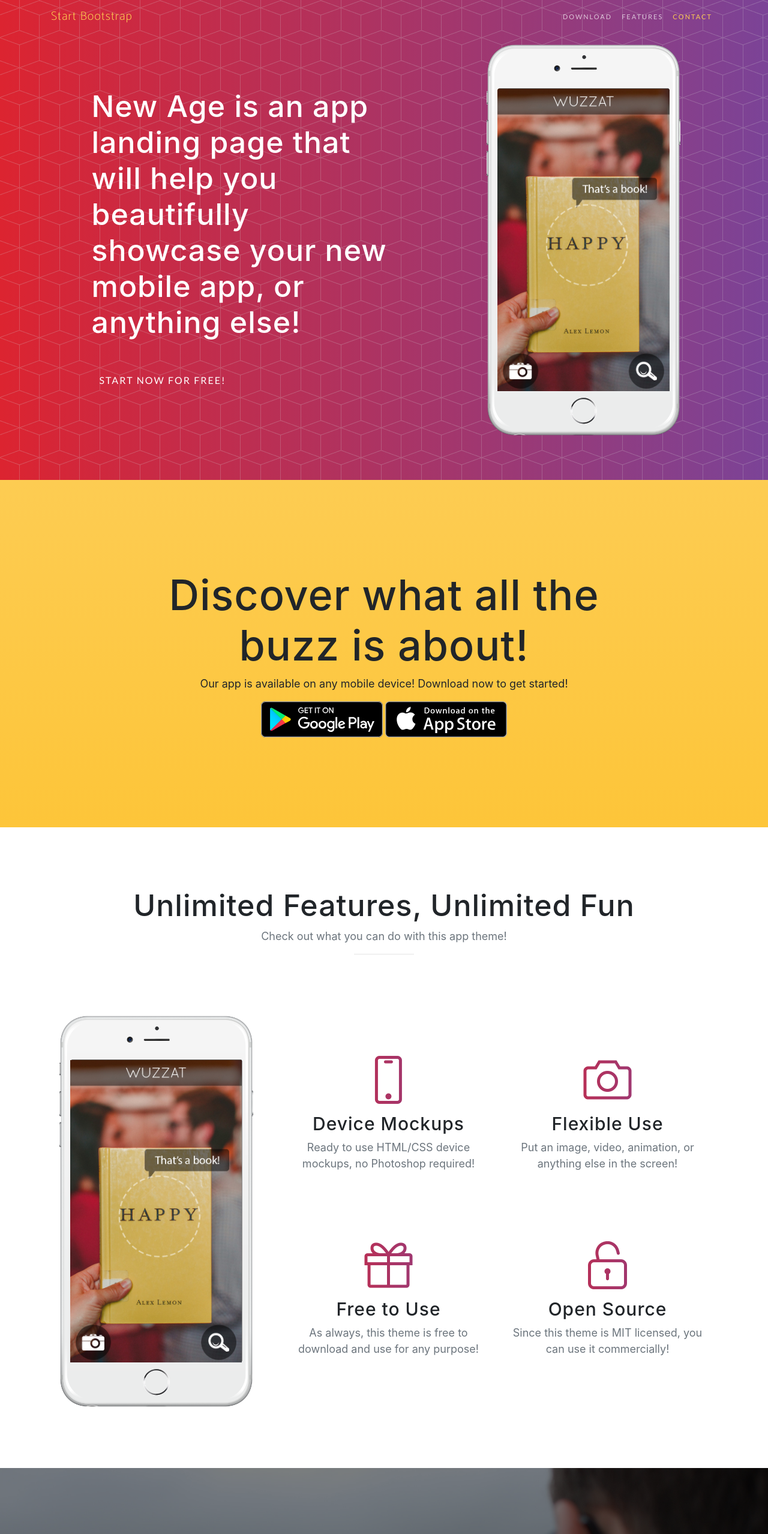
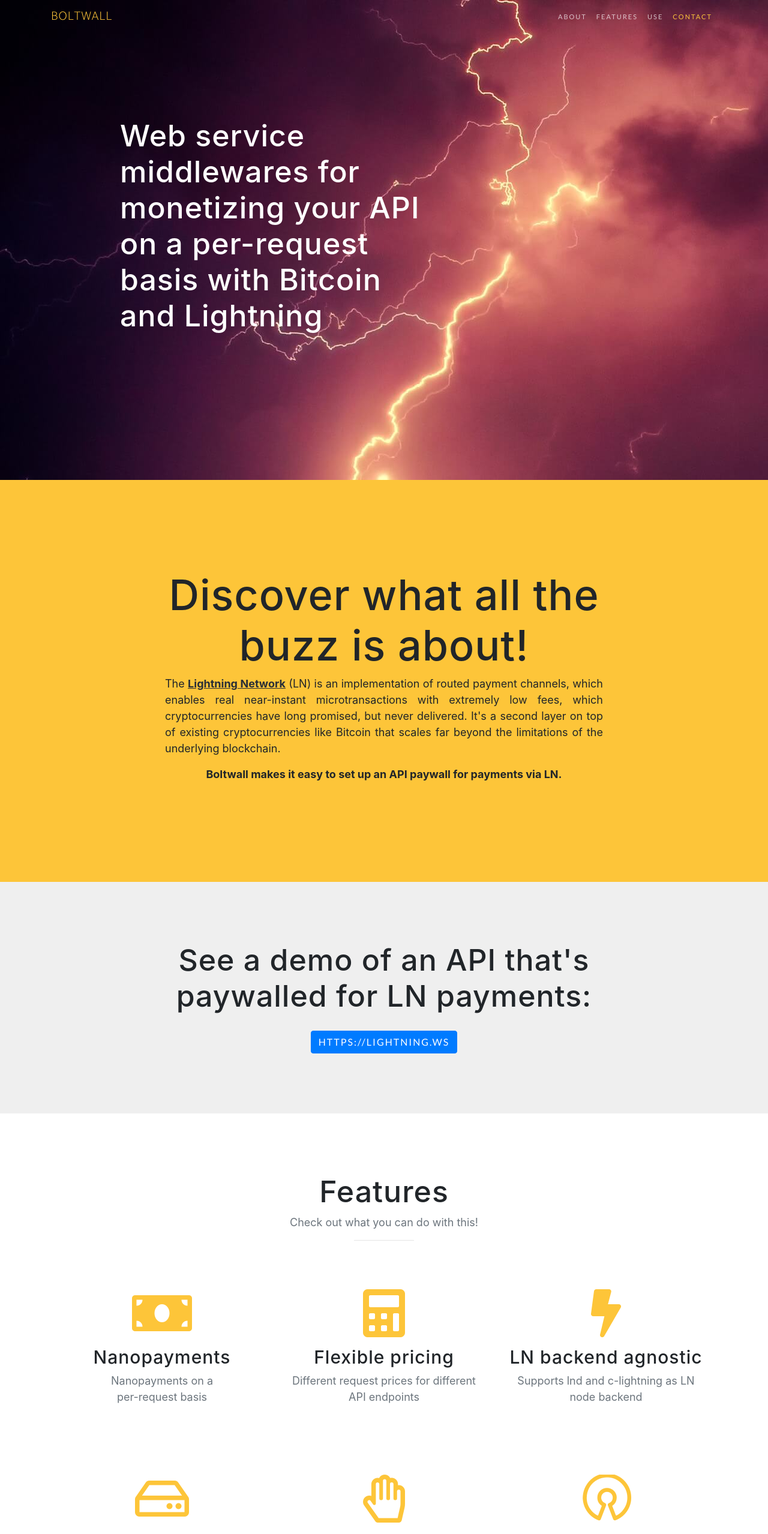
Before and after one commit to philippgille/boltwall.com, a website with bundled scripts: page index.html in a window 1280 px wide. Shown: the top 2557 px of the page at 60% size. Built offline with nearby package versions, Linux system fonts and the light colour scheme; a web font is replaced by a local one.

Commit message:
Add boltwall content

```diff
--- a/css/new-age.css
+++ b/css/new-age.css
@@ -15,13 +15,25 @@
 }
 
 a {
-  color: #fdcc52;
+    color: #FDC539;
     -webkit-transition: all .35s;
     transition: all .35s;
 }
 
-a:hover, a:focus {
-  color: #fcbd20;
+a.dark-link {
+    color: #292F36;
+    text-decoration: underline;
+}
+
+a.dark-link:hover,
+a.dark-link:focus {
+    color: #292F36;
+    font-weight: bold;
+}
+
+a:hover,
+a:focus {
+    color: #FDC539;
 }
 
 hr {
@@ -71,14 +83,16 @@
 }
 
 #mainNav .navbar-brand {
-  color: #fdcc52;
+    color: #FDC539;
     font-family: 'Catamaran', 'Helvetica', 'Arial', 'sans-serif';
     font-weight: 200;
     letter-spacing: 1px;
+    text-transform: uppercase;
 }
 
-#mainNav .navbar-brand:hover, #mainNav .navbar-brand:focus {
-  color: #fcbd20;
+#mainNav .navbar-brand:hover,
+#mainNav .navbar-brand:focus {
+    color: #FDC539;
 }
 
 #mainNav .navbar-toggler {
@@ -87,30 +101,30 @@
     color: #222222;
 }
 
-#mainNav .navbar-nav > li > a {
+#mainNav .navbar-nav>li>a {
     font-size: 11px;
     font-family: 'Lato', 'Helvetica', 'Arial', 'sans-serif';
     letter-spacing: 2px;
     text-transform: uppercase;
 }
 
-#mainNav .navbar-nav > li > a.active {
-  color: #fdcc52 !important;
+#mainNav .navbar-nav>li>a.active {
+    color: #FDC539 !important;
     background-color: transparent;
 }
 
-#mainNav .navbar-nav > li > a.active:hover {
+#mainNav .navbar-nav>li>a.active:hover {
     background-color: transparent;
 }
 
-#mainNav .navbar-nav > li > a,
-#mainNav .navbar-nav > li > a:focus {
+#mainNav .navbar-nav>li>a,
+#mainNav .navbar-nav>li>a:focus {
     color: #222222;
 }
 
-#mainNav .navbar-nav > li > a:hover,
-#mainNav .navbar-nav > li > a:focus:hover {
-  color: #fdcc52;
+#mainNav .navbar-nav>li>a:hover,
+#mainNav .navbar-nav>li>a:focus:hover {
+    color: #FDC539;
 }
 
 @media (min-width: 992px) {
@@ -121,15 +135,16 @@
     #mainNav .navbar-brand {
         color: fade(white, 70%);
     }
-  #mainNav .navbar-brand:hover, #mainNav .navbar-brand:focus {
+    #mainNav .navbar-brand:hover,
+    #mainNav .navbar-brand:focus {
         color: white;
     }
-  #mainNav .navbar-nav > li > a,
-  #mainNav .navbar-nav > li > a:focus {
+    #mainNav .navbar-nav>li>a,
+    #mainNav .navbar-nav>li>a:focus {
         color: rgba(255, 255, 255, 0.7);
     }
-  #mainNav .navbar-nav > li > a:hover,
-  #mainNav .navbar-nav > li > a:focus:hover {
+    #mainNav .navbar-nav>li>a:hover,
+    #mainNav .navbar-nav>li>a:focus:hover {
         color: white;
     }
     #mainNav.navbar-shrink {
@@ -139,16 +154,17 @@
     #mainNav.navbar-shrink .navbar-brand {
         color: #222222;
     }
-  #mainNav.navbar-shrink .navbar-brand:hover, #mainNav.navbar-shrink .navbar-brand:focus {
-    color: #fdcc52;
+    #mainNav.navbar-shrink .navbar-brand:hover,
+    #mainNav.navbar-shrink .navbar-brand:focus {
+        color: #FDC539;
     }
-  #mainNav.navbar-shrink .navbar-nav > li > a,
-  #mainNav.navbar-shrink .navbar-nav > li > a:focus {
+    #mainNav.navbar-shrink .navbar-nav>li>a,
+    #mainNav.navbar-shrink .navbar-nav>li>a:focus {
         color: #222222;
     }
-  #mainNav.navbar-shrink .navbar-nav > li > a:hover,
-  #mainNav.navbar-shrink .navbar-nav > li > a:focus:hover {
-    color: #fdcc52;
+    #mainNav.navbar-shrink .navbar-nav>li>a:hover,
+    #mainNav.navbar-shrink .navbar-nav>li>a:focus:hover {
+        color: #FDC539;
     }
 }
 
@@ -158,9 +174,9 @@
     padding-top: 150px;
     padding-bottom: 100px;
     color: white;
-  background: url("../img/bg-pattern.png"), #7b4397;
-  background: url("../img/bg-pattern.png"), -webkit-gradient(linear, right top, left top, from(#7b4397), to(#dc2430));
-  background: url("../img/bg-pattern.png"), linear-gradient(to left, #7b4397, #dc2430);
+    background: url("../img/lightning-bg.jpg"), #7b4397;
+    background: url("../img/lightning-bg.jpg"), -webkit-gradient(linear, right top, left top, from(#7b4397), to(#dc2430));
+    background: url("../img/lightning-bg.jpg"), linear-gradient(to left, #7b4397, #dc2430);
 }
 
 header.masthead .header-content {
@@ -239,7 +255,7 @@
 }
 
 section.features .section-heading {
-  margin-bottom: 100px;
+    margin-bottom: 30px;
 }
 
 section.features .section-heading h2 {
@@ -280,8 +296,9 @@
     font-size: 80px;
     display: block;
     margin-bottom: 15px;
-  background: -webkit-gradient(linear, right top, left top, from(#7b4397), to(#dc2430));
-  background: linear-gradient(to left, #7b4397, #dc2430);
+    /*background: -webkit-gradient(linear, right top, left top, from(#343C63), to(#FDC539));
+    background: linear-gradient(to left, #FDC539, #343C63);*/
+    background-color: #FDC539;
     -webkit-background-clip: text;
     -webkit-text-fill-color: transparent;
 }
@@ -289,7 +306,7 @@
 section.cta {
     position: relative;
     padding: 250px 0;
-  background-image: url("../img/bg-cta.jpg");
+    background-image: url("../img/lighnting-bg-2.jpg");
     background-position: center;
     background-size: cover;
 }
@@ -301,10 +318,24 @@
 
 section.cta .cta-content h2 {
     font-size: 50px;
-  max-width: 450px;
+    /*max-width: 450px;*/
+    margin-top: 0;
+    margin-bottom: 30px;
+    color: white;
+}
+
+section.cta .cta-content h3 {
     margin-top: 0;
     margin-bottom: 25px;
     color: white;
+    font-size: 24px;
+    text-align: center;
+}
+
+section.cta .cta-content .btn {
+    vertical-align: middle;
+    text-align: center;
+    margin-bottom: 30px;
 }
 
 @media (min-width: 768px) {
@@ -394,21 +425,28 @@
     color: rgba(255, 255, 255, 0.3);
 }
 
-footer ul li a:hover, footer ul li a:focus, footer ul li a:active, footer ul li a.active {
+footer ul li a:hover,
+footer ul li a:focus,
+footer ul li a:active,
+footer ul li a.active {
     text-decoration: none;
 }
 
+.bg-gray {
+    background-color: #efefef;
+}
+
 .bg-primary {
-  background: #fdcc52;
-  background: -webkit-gradient(linear, left top, left bottom, from(#fdcc52), to(#fdc539));
-  background: linear-gradient(#fdcc52, #fdc539);
+    background: #FDC539;
+    background: -webkit-gradient(linear, left top, left bottom, from(#FDC539), to(#fdc539));
+    background: linear-gradient(#FDC539, #fdc539);
 }
 
 .text-primary {
-  color: #fdcc52;
+    color: #FDC539;
 }
 
-.no-gutter > [class*='col-'] {
+.no-gutter>[class*='col-'] {
     padding-right: 0;
     padding-left: 0;
 }
@@ -419,10 +457,25 @@
     border-color: white;
 }
 
-.btn-outline:hover, .btn-outline:focus, .btn-outline:active, .btn-outline.active {
+.btn-primary {
     color: white;
-  border-color: #fdcc52;
-  background-color: #fdcc52;
+    border-color: #FDC539;
+    background-color: #FDC539;
+    margin-top: 20px;
+}
+
+.btn-primary:hover {
+    border-color: #343C63;
+    background-color: #343C63;
+}
+
+.btn-outline:hover,
+.btn-outline:focus,
+.btn-outline:active,
+.btn-outline.active {
+    color: white;
+    border-color: #FDC539;
+    background-color: #FDC539;
 }
 
 .btn {
@@ -436,3 +489,7 @@
     font-size: 11px;
     padding: 15px 45px;
 }
+
+disabled {
+    cursor: none;
+}
--- a/index.html
+++ b/index.html
@@ -8,7 +8,7 @@
     <meta name="description" content="">
     <meta name="author" content="">
 
-    <title>New Age - Start Bootstrap Theme</title>
+    <title>boltwall.com</title>
 
     <!-- Bootstrap core CSS -->
     <link href="vendor/bootstrap/css/bootstrap.min.css" rel="stylesheet">
@@ -24,7 +24,10 @@
     <link rel="stylesheet" href="device-mockups/device-mockups.min.css">
 
     <!-- Custom styles for this template -->
-    <link href="css/new-age.min.css" rel="stylesheet">
+    <link href="css/new-age.css" rel="stylesheet">
+
+    <!-- Favicon -->
+    <link rel="icon" type="image/png" href="img/favicon.png">
 
 </head>
 
@@ -33,7 +36,7 @@
     <!-- Navigation -->
     <nav class="navbar navbar-expand-lg navbar-light fixed-top" id="mainNav">
         <div class="container">
-        <a class="navbar-brand js-scroll-trigger" href="#page-top">Start Bootstrap</a>
+            <a class="navbar-brand js-scroll-trigger" href="#page-top">boltwall</a>
             <button class="navbar-toggler navbar-toggler-right" type="button" data-toggle="collapse" data-target="#navbarResponsive" aria-controls="navbarResponsive" aria-expanded="false" aria-label="Toggle navigation">
           Menu
           <i class="fas fa-bars"></i>
@@ -41,10 +44,13 @@
             <div class="collapse navbar-collapse" id="navbarResponsive">
                 <ul class="navbar-nav ml-auto">
                     <li class="nav-item">
-              <a class="nav-link js-scroll-trigger" href="#download">Download</a>
+                        <a class="nav-link js-scroll-trigger" href="#about">About</a>
                     </li>
                     <li class="nav-item">
                         <a class="nav-link js-scroll-trigger" href="#features">Features</a>
+                    </li>
+                    <li class="nav-item">
+                        <a class="nav-link js-scroll-trigger" href="#use">Use</a>
                     </li>
                     <li class="nav-item">
                         <a class="nav-link js-scroll-trigger" href="#contact">Contact</a>
@@ -57,41 +63,35 @@
     <header class="masthead">
         <div class="container h-100">
             <div class="row h-100">
-          <div class="col-lg-7 my-auto">
+                <div class="col-lg-8 my-auto">
                     <div class="header-content mx-auto">
-              <h1 class="mb-5">New Age is an app landing page that will help you beautifully showcase your new mobile app, or anything else!</h1>
-              <a href="#download" class="btn btn-outline btn-xl js-scroll-trigger">Start Now for Free!</a>
-            </div>
-          </div>
-          <div class="col-lg-5 my-auto">
-            <div class="device-container">
-              <div class="device-mockup iphone6_plus portrait white">
-                <div class="device">
-                  <div class="screen">
-                    <!-- Demo image for screen mockup, you can put an image here, some HTML, an animation, video, or anything else! -->
-                    <img src="img/demo-screen-1.jpg" class="img-fluid" alt="">
-                  </div>
-                  <div class="button">
-                    <!-- You can hook the "home button" to some JavaScript events or just remove it -->
-                  </div>
-                </div>
-              </div>
+                        <h1 class="mb-5">Web service middlewares for monetizing your API on a per-request basis with Bitcoin and Lightning</h1>
                     </div>
                 </div>
             </div>
         </div>
     </header>
 
-    <section class="download bg-primary text-center" id="download">
+    <section class="download bg-primary text-center" id="about">
         <div class="container">
             <div class="row">
                 <div class="col-md-8 mx-auto">
                     <h2 class="section-heading">Discover what all the buzz is about!</h2>
-            <p>Our app is available on any mobile device! Download now to get started!</p>
-            <div class="badges">
-              <a class="badge-link" href="#"><img src="img/google-play-badge.svg" alt=""></a>
-              <a class="badge-link" href="#"><img src="img/app-store-badge.svg" alt=""></a>
+                    <p style="text-align: justify">The <a href="http://lightning.network/" target="_blank" class="dark-link"><strong>Lightning Network</strong></a> (LN) is an implementation of routed payment channels, which enables real near-instant microtransactions with extremely
+                        low fees, which cryptocurrencies have long promised, but never delivered. It's a second layer on top of existing cryptocurrencies like Bitcoin that scales far beyond the limitations of the underlying blockchain.</p>
+                    <p><strong>Boltwall makes it easy to set up an API paywall for payments via LN.</strong>
+                    </p>
                 </div>
+            </div>
+        </div>
+    </section>
+
+    <section class="bg-gray text-center" id="">
+        <div class="container">
+            <div class="row">
+                <div class="col-md-8 mx-auto">
+                    <h2 class="section-heading">See a demo of an API that's paywalled for LN payments:</h2>
+                    <a href="https://lightning.ws" class="btn btn-primary btn-xl">https://lightning.ws</a>
                 </div>
             </div>
         </div>
@@ -100,57 +100,59 @@
     <section class="features" id="features">
         <div class="container">
             <div class="section-heading text-center">
-          <h2>Unlimited Features, Unlimited Fun</h2>
-          <p class="text-muted">Check out what you can do with this app theme!</p>
+                <h2>Features</h2>
+                <p class="text-muted">Check out what you can do with this!</p>
                 <hr>
             </div>
             <div class="row">
                 <div class="col-lg-4 my-auto">
-            <div class="device-container">
-              <div class="device-mockup iphone6_plus portrait white">
-                <div class="device">
-                  <div class="screen">
-                    <!-- Demo image for screen mockup, you can put an image here, some HTML, an animation, video, or anything else! -->
-                    <img src="img/demo-screen-1.jpg" class="img-fluid" alt="">
                 </div>
-                  <div class="button">
-                    <!-- You can hook the "home button" to some JavaScript events or just remove it -->
+                <div class="col-lg-12 my-auto">
+                    <div class="container-fluid">
+                        <div class="row">
+                            <div class="col-lg-4">
+                                <div class="feature-item">
+                                    <i class="fas fa-money-bill"></i>
+
+                                    <h3>Nanopayments</h3>
+                                    <p class="text-muted">Nanopayments on a<br/>per-request basis</p>
                                 </div>
                             </div>
+                            <div class="col-lg-4">
+                                <div class="feature-item">
+                                    <i class="fas fa-calculator"></i>
+                                    <h3>Flexible pricing</h3>
+                                    <p class="text-muted">Different request prices for different API endpoints</p>
                                 </div>
                             </div>
-          </div>
-          <div class="col-lg-8 my-auto">
-            <div class="container-fluid">
-              <div class="row">
-                <div class="col-lg-6">
+                            <div class="col-lg-4">
                                 <div class="feature-item">
-                    <i class="icon-screen-smartphone text-primary"></i>
-                    <h3>Device Mockups</h3>
-                    <p class="text-muted">Ready to use HTML/CSS device mockups, no Photoshop required!</p>
-                  </div>
-                </div>
-                <div class="col-lg-6">
-                  <div class="feature-item">
-                    <i class="icon-camera text-primary"></i>
-                    <h3>Flexible Use</h3>
-                    <p class="text-muted">Put an image, video, animation, or anything else in the screen!</p>
+                                    <i class="fas fa-bolt"></i>
+                                    <h3>LN backend agnostic</h3>
+                                    <p class="text-muted">Supports lnd and c-lightning as LN node backend</p>
                                 </div>
                             </div>
                         </div>
                         <div class="row">
-                <div class="col-lg-6">
+                            <div class="col-lg-4">
                                 <div class="feature-item">
-                    <i class="icon-present text-primary"></i>
-                    <h3>Free to Use</h3>
-                    <p class="text-muted">As always, this theme is free to download and use for any purpose!</p>
+                                    <i class="far fa-hdd"></i>
+                                    <h3>Storage agnostic</h3>
+                                    <p class="text-muted">Supports multiple caches (simple map, SQLite, Bolt DB, Redis)</p>
                                 </div>
                             </div>
-                <div class="col-lg-6">
+                            <div class="col-lg-4">
                                 <div class="feature-item">
-                    <i class="icon-lock-open text-primary"></i>
+                                    <i class="far fa-hand-paper"></i>
+                                    <h3>Cheat prevention</h3>
+                                    <p class="text-muted">Clients can't do anything other than what they paid for, and a payment is only valid for one single request</p>
+                                </div>
+                            </div>
+                            <div class="col-lg-4">
+                                <div class="feature-item">
+                                    <i class="fab fa-osi" style="font-weight: bolder;"></i>
                                     <h3>Open Source</h3>
-                    <p class="text-muted">Since this theme is MIT licensed, you can use it commercially!</p>
+                                    <p class="text-muted">Free software, licensed under the Mozilla Public License</p>
                                 </div>
                             </div>
                         </div>
@@ -160,35 +162,49 @@
         </div>
     </section>
 
-    <section class="cta">
+    <section class="cta text-center" id="use">
+        <div class="overlay"></div>
         <div class="cta-content">
+
             <div class="container">
-          <h2>Stop waiting.<br>Start building.</h2>
-          <a href="#contact" class="btn btn-outline btn-xl js-scroll-trigger">Let's Get Started!</a>
+
+                <h2>Stop waiting. Start building.</h2>
+
+                <div class="row">
+                    <div class="col-lg-3">
+                        <h3>Using Go</h3>
+                        <a href="https://github.com/philippgille/ln-paywall" target="_blank" class="btn btn-outline btn-xl js-scroll-trigger">ln-paywall</a>
+                    </div>
+                    <div class="col-lg-3">
+                        <h3>Using Spring Boot</h3>
+                        <a href="" target="_blank" class="btn btn-outline btn-xl disabled" disabled>Coming Soon</a>
+                    </div>
+                    <div class="col-lg-3">
+                        <h3>Using ASP.NET Core</h3>
+                        <a href="" target="_blank" class="btn btn-outline btn-xl disabled" disabled>Coming Soon</a>
+                    </div>
+                    <div class="col-lg-3">
+                        <h3>Using Express or Koa</h3>
+                        <a href="" target="_blank" class="btn btn-outline btn-xl disabled" disabled>Coming Soon</a>
                     </div>
                 </div>
-      <div class="overlay"></div>
+
+            </div>
+
     </section>
 
     <section class="contact bg-primary" id="contact">
         <div class="container">
-        <h2>We
-          <i class="fas fa-heart"></i>
-          new friends!</h2>
+            <h2>Follow us on</h2>
             <ul class="list-inline list-social">
-          <li class="list-inline-item social-twitter">
-            <a href="#">
+                <li class="list-inline-item">
+                    <a href="https://twitter.com/philippgille">
                         <i class="fab fa-twitter"></i>
                     </a>
                 </li>
-          <li class="list-inline-item social-facebook">
-            <a href="#">
-              <i class="fab fa-facebook-f"></i>
-            </a>
-          </li>
-          <li class="list-inline-item social-google-plus">
-            <a href="#">
-              <i class="fab fa-google-plus-g"></i>
+                <li class="list-inline-item">
+                    <a href="https://github.com/philippgille/">
+                        <i class="fab fa-github"></i>
                     </a>
                 </li>
             </ul>
@@ -197,18 +213,7 @@
 
     <footer>
         <div class="container">
-        <p>&copy; Your Website 2018. All Rights Reserved.</p>
-        <ul class="list-inline">
-          <li class="list-inline-item">
-            <a href="#">Privacy</a>
-          </li>
-          <li class="list-inline-item">
-            <a href="#">Terms</a>
-          </li>
-          <li class="list-inline-item">
-            <a href="#">FAQ</a>
-          </li>
-        </ul>
+            <p>&copy; Boltwall 2018. All Rights Reserved.</p>
         </div>
     </footer>
 
```
Also changed, not shown: img/favicon.png (added), img/lighnting-bg-2.jpg (added), img/lightning-bg.jpg (added). Lines whose indentation alone changed are shown as unchanged.
